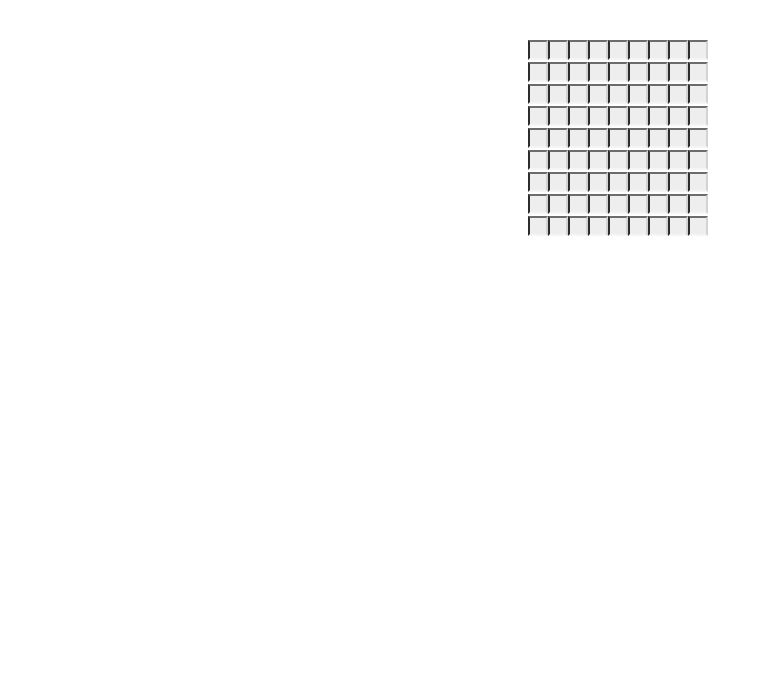
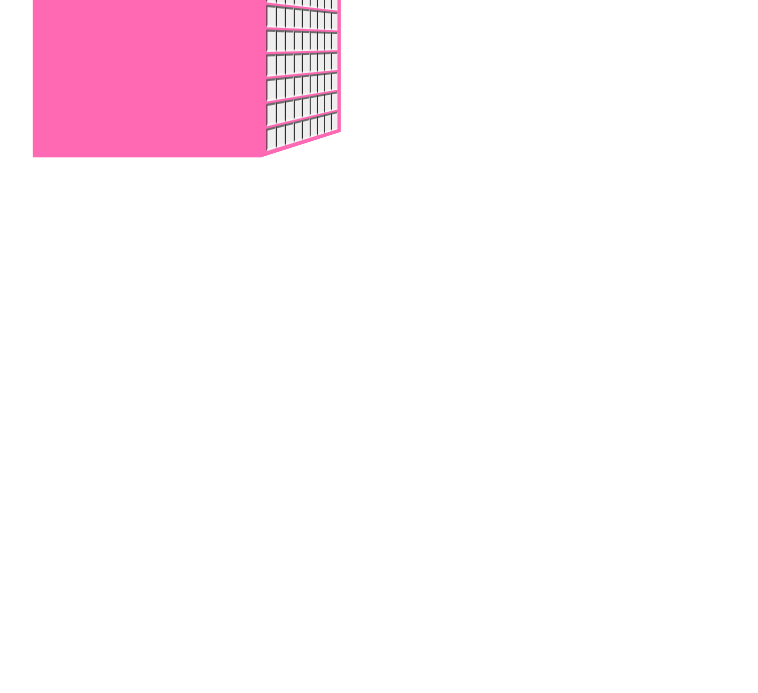
Before and after one commit to chris-pearce/learn-js, a plain HTML site: page sydney-javascript-study-group/minesweeper/index.html in a window 1280 px wide. Shown: the part 107-800 px from the top of the page, without its empty margins (22-780 px from the left). Drawn offline with nearby package versions, Linux system fonts and the light colour scheme.

Commit message:
Working on Mine Sweeper

```diff
--- a/sydney-javascript-study-group/minesweeper/index.html
+++ b/sydney-javascript-study-group/minesweeper/index.html
@@ -9,9 +9,20 @@
 </head>
 <body>
 
-  <div class="game">
+  <!-- <div class="game">
     <h1>Minesweeper</h1>
     <div class="board"></div>
+  </div> -->
+
+  <div class="wrap game">
+    <div class="cube">
+      <div class="front"></div>
+      <div class="back"></div>
+      <div class="top"></div>
+      <div class="bottom"></div>
+      <div class="left"></div>
+      <div class="right board"></div>
+    </div>
   </div>
 
   <script src="https://cdnjs.cloudflare.com/ajax/libs/lodash.js/3.10.1/lodash.js"></script>
--- a/sydney-javascript-study-group/minesweeper/script.js
+++ b/sydney-javascript-study-group/minesweeper/script.js
@@ -48,12 +48,39 @@
  * [7,0][7,1][7,2][7,3][7,4][7,5][7,6][7,7][7,8]
  * [8,0][8,1][8,2][8,3][8,4][8,5][8,6][8,7][8,8]
  */
+
 'use strict';
 
 (function(){
+
+
+  /**
+   * Helper functions.
+   */
+
+  // Create Handler function
+  function createHandler(i, j, cell) {
+    return function(e) {
+      if (MineSweeper.BOARD_MAP[i][j] == MineSweeper.MINE) {
+        cell.classList.add('is-mine');
+        cell.innerHTML = MineSweeper.MINE;
+      }
+    }
+  }
+
+  function controlAnimation() {
+    var container = document.querySelector('.board');
+  }
+
+
+  /**
+   * The `MineSweeper` game object.
+   */
+
   var MineSweeper = {
 
-    // Consts
+
+    // Constants
     BOARD_SIZE: {
       rows: 9, // Y
       cols: 9  // X
@@ -64,56 +91,69 @@
     MINE:       "*",
     FLAG:       "/",
 
-    // Draw the board as markup
+
+    // Draw the board’s UI and create a 2d array of the board (pushed to
+    // BOARD_MAP)
     drawTheBoard: function drawTheBoard() {
 
       // Find the board container
       var container = document.querySelector('.board');
 
-      // Number of board rows and cols
+      // Store the number of board rows and cols
       var rows = this.BOARD_SIZE.rows;
       var cols = this.BOARD_SIZE.cols;
 
-      // Row loop
+      // Loop through the board rows
       for (var i = 0; i < rows; i++) {
 
-        // Construct the row HTML
+        // Construct the board row HTML
         var row = document.createElement('div');
         row.setAttribute('id', i);
         row.classList.add('board__row');
 
-        // Cell array
+        // The board array that’ll get pushed to the BOARD_MAP array
         var cellMap = [];
 
-        // Cell loop
+        // Loop through the board cells
         for (var j = 0; j < cols; j++) {
 
-          // Construct the cell HTML
+          // Construct the board cell HTML
           var cell = document.createElement('button');
           cell.setAttribute('id', (i + "-" + j));
           cell.classList.add('board__cell');
 
-          // Insert the cell into the row
+          // Insert the board cell into the board row
           row.appendChild(cell);
 
-          // Add cell count to cell array
+          // Add a click event listener to the board cell and pass the cells x
+          // and y coordinates and the cell itself to the `createHandler`
+          // helper function
+          cell.addEventListener('click', createHandler(i, j, cell));
+
+          // Push the board’s rows and cells to the `cellMap` array
           cellMap.push("");
         }
 
+        // Push the board into the board map
         MineSweeper.BOARD_MAP.push(cellMap);
+
+        // Insert the rows into the container
         container.appendChild(row);
       }
+    },
 
-      console.log(MineSweeper.BOARD_MAP);
-    },
 
     // Build mines
     buildMines: function buildMines() {
+      // Make sure we don’t build too many mines by counting down to zero by
+      // subtracting one from the mine count each time the mine map array is
+      // populated
       var count = MineSweeper.MINE_COUNT - MineSweeper.MINE_MAP.length;
-
-      // Make sure we don't exceed number of mines
       if (count > 0) {
 
+        // Loop through the mine count each time generating two random numbers
+        // used for each mines “x” and “y” board coordinates then push a mine
+        // into the mine map array *and* plot a mine into the board map array
         for (var i = 0; i < count; i++) {
           var randomX = Math.round(Math.random() * (MineSweeper.BOARD_SIZE.cols - 1));
           var randomY = Math.round(Math.random() * (MineSweeper.BOARD_SIZE.rows - 1));
@@ -121,30 +161,34 @@
           MineSweeper.MINE_MAP.push(randomX + "-" + randomY);
         }
 
+        // Using the lodash lib make sure we prevent duplicate mine coordinates
+        // from occurring
         MineSweeper.MINE_MAP = _.uniq(MineSweeper.MINE_MAP);
+
+        // Keep repeating this function until we get the expected number of
+        // mines
         MineSweeper.buildMines();
-
-        //var elem = document.querySelector(MineSweeper.MINE_MAP[0]);
-        //elem.innerHTML = MineSweeper.MINE;
       }
     },
 
+    // Plot the numbers on the board
+    // N.B. NOT BEING USED ATM & MAY NEVER BE??
     plotNumbers: function plotNumbers() {
 
-      // Extract x and y coords by getting the
-      // 1st and 3rd numbers from the string
+      // Extract x and y coords by getting the 1st and 3rd numbers from the
+      // string
       var mineMap  = MineSweeper.MINE_MAP[0].split("-");
       var mineMapY = mineMap[0];
       var mineMapX = mineMap[1];
-      var north = mineMapY - 1;
-      var east  = mineMapX + 1;
-      var south = mineMapY + 1;
-      var west  = mineMapX - 1;
+      // Plot the adjacent neighbours
+      var north = --mineMapY;
+      var east  = ++mineMapX;
+      var south = ++mineMapY;
+      var west  = --mineMapX;
 
       if (north >= 0) {
         var y = north;
         var x = east;
-        console.log(mineMap);
         MineSweeper.BOARD_MAP[y][x] = "1";
       }
     },
@@ -153,10 +197,17 @@
     init: function() {
       this.drawTheBoard();
       this.buildMines();
-      this.plotNumbers();
+      //this.plotNumbers();
     }
   };
 
+  // Bind the program to the `window` object and initialise it
   window.MineSweeper = MineSweeper;
   MineSweeper.init();
+
+  // Render the Board & Mine map arrays to the console
+  console.log("Board map:");
+  console.log(MineSweeper.BOARD_MAP);
+  console.log("Mine map:");
+  console.log(MineSweeper.MINE_MAP);
 }());
--- a/sydney-javascript-study-group/minesweeper/style.css
+++ b/sydney-javascript-study-group/minesweeper/style.css
@@ -60,3 +60,57 @@ h1 {
   background-color: crimson;
   color: white;
 }
+
+.board__cell.is-mine {
+  background-color: hotpink;
+}
+
+.wrap {
+  perspective: 800px;
+  perspective-origin: 50% 100px;
+}
+
+.cube {
+  position: relative;
+  width: 200px;
+  transform-style: preserve-3d;
+}
+
+.cube > div {
+  position: absolute;
+  width: 200px;
+  height: 200px;
+  background: hotpink;
+}
+
+.back {
+  transform: translateZ(-100px) rotateY(180deg);
+}
+.right {
+  transform: rotateY(-270deg) translateX(100px);
+  transform-origin: top right;
+}
+.left {
+  transform: rotateY(270deg) translateX(-100px);
+  transform-origin: center left;
+}
+.top {
+  transform: rotateX(-90deg) translateY(-100px);
+  transform-origin: top center;
+}
+.bottom {
+  transform: rotateX(90deg) translateY(100px);
+  transform-origin: bottom center;
+}
+.front {
+  transform: translateZ(100px);
+}
+
+@keyframes spin {
+  from { transform: rotateY(0); }
+  to { transform: rotateY(360deg); }
+}
+
+.cube {
+  animationx: spin 15s infinite linear;
+}
```
